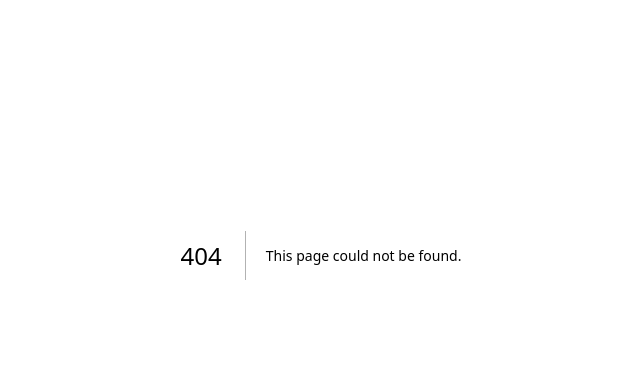
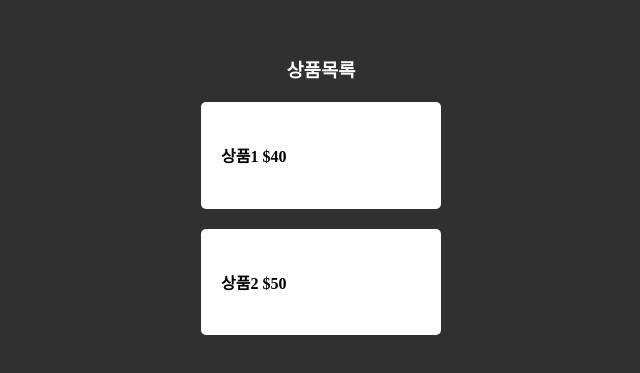
Before and after one commit to INDIRA-JE/study-next, a Next.js app: page /list in a window 1280 px wide. Before the commit this address had no page. Shown: the part 145-518 px from the top of the page, without its empty margins (319-959 px from the left). Built offline with nearby package versions, Linux system fonts and the light colour scheme.

Commit message:
Next.js의 자동 Routing + CSS 적용

```diff
--- a/app/globals.css
+++ b/app/globals.css
@@ -40,3 +40,13 @@ body {
 .title-sub {
   text-align: center;
 }
+
+/* list page */
+.food {
+  margin: 20px auto; /* 요소 밖의 여백 */
+  width: 200px; /* 가로 길이 */
+  background-color: white; /* 배경색 */
+  color: black; /* 글자색 */
+  padding: 20px; /* 요소 안의 여백 */
+  border-radius: 5px; /* 테두리 둥글게 */
+}
--- /dev/null
+++ b/app/list/page.js
@@ -0,0 +1,13 @@
+export default function List() {
+  return (
+    <div>
+      <h3 className="title">상품목록</h3>
+      <div className="food">
+        <h4>상품1 $40</h4>
+      </div>
+      <div className="food">
+        <h4>상품2 $50</h4>
+      </div>
+    </div>
+  );
+}
```
